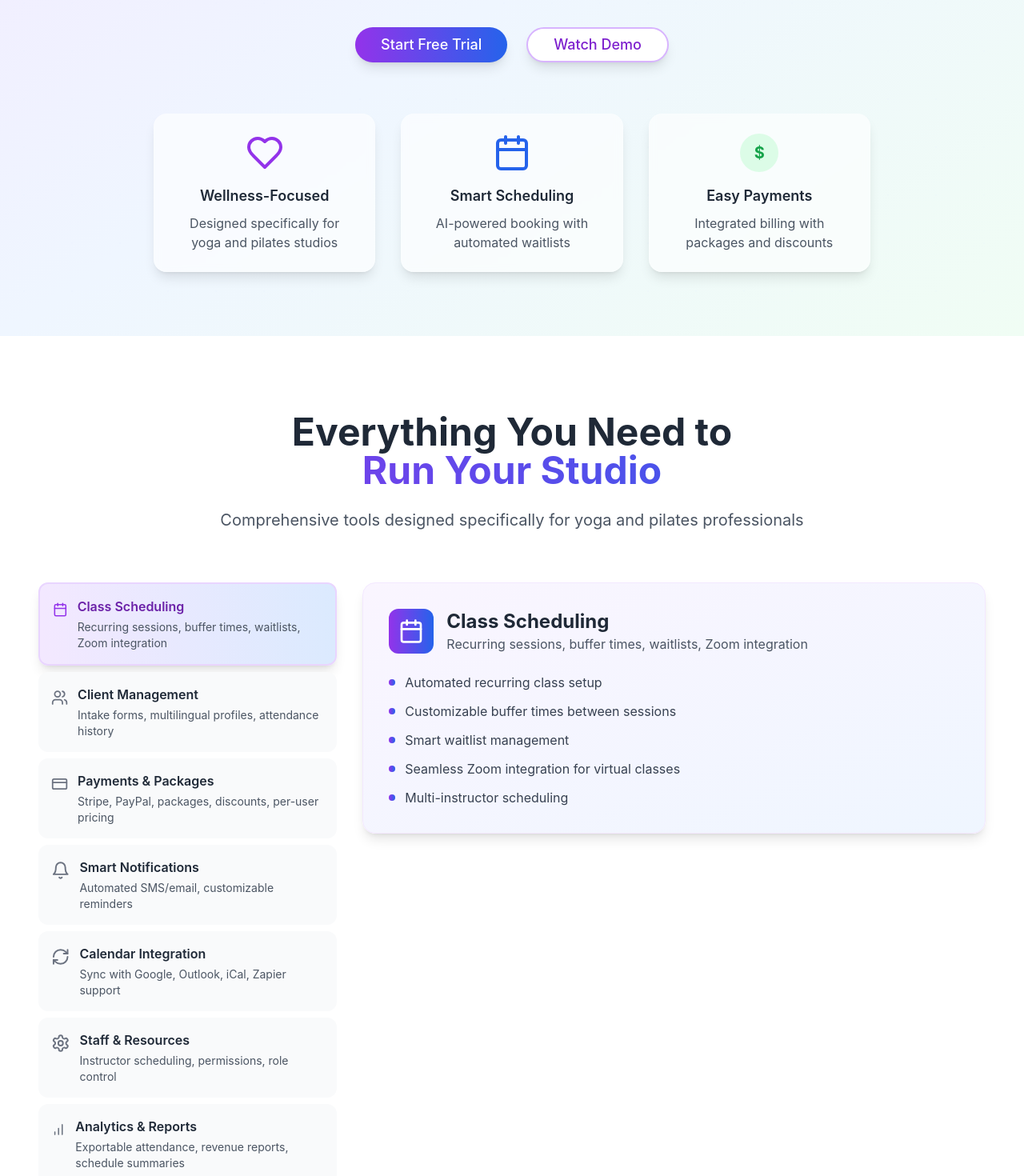
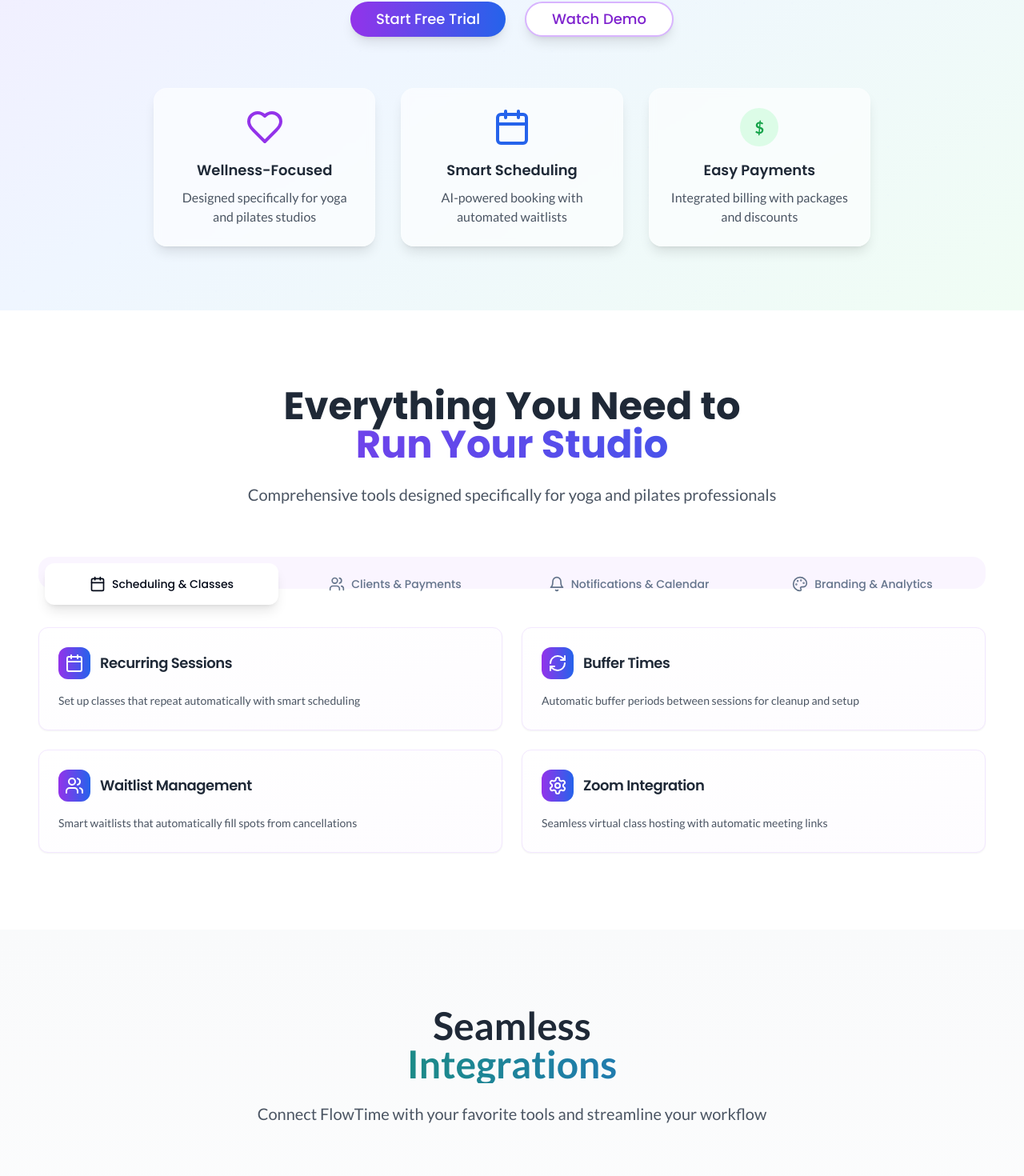
Before and after one commit to dramani-panvatech/flowtime-studio-scheduler-pro, a React (Vite) app: page / in a window 1280 px wide. Shown: the part 446-1916 px from the top of the page at 80% size. Built offline with nearby package versions, Linux system fonts and the light colour scheme.

Commit message:
Refactor: Implement full website design
Implement the complete design for the FlowTime website, including Hero, Features (with tabs/accordion), Testimonials, Pricing, CTA, and Footer sections, adhering to the specified design and technical requirements.

```diff
--- a/src/components/FeaturesSection.tsx
+++ b/src/components/FeaturesSection.tsx
@@ -1,215 +1,187 @@
+
 import React, { useState } from 'react';
-import { Calendar, Users, CreditCard, Bell, RefreshCw, Shield, BarChart, Palette, Smartphone, Settings } from 'lucide-react';
+import { Tabs, TabsContent, TabsList, TabsTrigger } from '@/components/ui/tabs';
+import { Card, CardContent, CardDescription, CardHeader, CardTitle } from '@/components/ui/card';
+import { Calendar, Users, CreditCard, Bell, RefreshCw, Settings, BarChart, Palette, Smartphone, Shield } from 'lucide-react';
 
-const features = [
+const featureTabs = [
   {
     id: 'scheduling',
+    label: 'Scheduling & Classes',
     icon: Calendar,
-    title: 'Class Scheduling',
-    description: 'Recurring sessions, buffer times, waitlists, Zoom integration',
-    details: [
-      'Automated recurring class setup',
-      'Customizable buffer times between sessions',
-      'Smart waitlist management',
-      'Seamless Zoom integration for virtual classes',
-      'Multi-instructor scheduling'
+    features: [
+      {
+        icon: Calendar,
+        title: 'Recurring Sessions',
+        description: 'Set up classes that repeat automatically with smart scheduling'
+      },
+      {
+        icon: RefreshCw,
+        title: 'Buffer Times',
+        description: 'Automatic buffer periods between sessions for cleanup and setup'
+      },
+      {
+        icon: Users,
+        title: 'Waitlist Management',
+        description: 'Smart waitlists that automatically fill spots from cancellations'
+      },
+      {
+        icon: Settings,
+        title: 'Zoom Integration',
+        description: 'Seamless virtual class hosting with automatic meeting links'
+      }
     ]
   },
   {
     id: 'clients',
+    label: 'Clients & Payments',
     icon: Users,
-    title: 'Client Management',
-    description: 'Intake forms, multilingual profiles, attendance history',
-    details: [
-      'Custom intake forms and waivers',
-      'Multilingual client profiles',
-      'Detailed attendance tracking',
-      'Client communication tools',
-      'Membership management'
+    features: [
+      {
+        icon: Users,
+        title: 'Intake Forms',
+        description: 'Custom forms and waivers for new client onboarding'
+      },
+      {
+        icon: BarChart,
+        title: 'Attendance Tracking',
+        description: 'Detailed attendance history and client engagement analytics'
+      },
+      {
+        icon: CreditCard,
+        title: 'Payment Processing',
+        description: 'Integrated Stripe and PayPal for seamless transactions'
+      },
+      {
+        icon: Settings,
+        title: 'Credit Packages',
+        description: 'Flexible package deals and bundle pricing options'
+      }
     ]
   },
   {
-    id: 'payments',
-    icon: CreditCard,
-    title: 'Payments & Packages',
-    description: 'Stripe, PayPal, packages, discounts, per-user pricing',
-    details: [
-      'Integrated Stripe and PayPal payments',
-      'Flexible package and bundle options',
-      'Automated discount management',
-      'Per-user pricing models',
-      'Revenue tracking and reporting'
+    id: 'automation',
+    label: 'Notifications & Calendar',
+    icon: Bell,
+    features: [
+      {
+        icon: Bell,
+        title: 'SMS & Email Reminders',
+        description: 'Automated booking confirmations and class reminders'
+      },
+      {
+        icon: RefreshCw,
+        title: 'Calendar Sync',
+        description: 'Two-way sync with Google Calendar, Outlook, and iCal'
+      },
+      {
+        icon: Settings,
+        title: 'Zapier Integration',
+        description: 'Connect with 3000+ apps through Zapier and webhooks'
+      },
+      {
+        icon: BarChart,
+        title: 'Smart Automation',
+        description: 'Custom triggers and workflows for routine tasks'
+      }
     ]
   },
   {
-    id: 'notifications',
-    icon: Bell,
-    title: 'Smart Notifications',
-    description: 'Automated SMS/email, customizable reminders',
-    details: [
-      'Automated booking confirmations',
-      'Customizable reminder schedules',
-      'SMS and email notifications',
-      'Class change alerts',
-      'Marketing campaign tools'
-    ]
+    id: 'advanced',
+    label: 'Branding & Analytics',
+    icon: Palette,
+    features: [
+      {
+        icon: Palette,
+        title: 'Custom Branding',
+        description: 'White-label booking widgets with your domain and styling'
       },
       {
-    id: 'calendar',
-    icon: RefreshCw,
-    title: 'Calendar Integration',
-    description: 'Sync with Google, Outlook, iCal, Zapier support',
-    details: [
-      'Two-way Google Calendar sync',
-      'Outlook and iCal integration',
-      'Zapier automation support',
-      'Multi-timezone support',
-      'Calendar embedding options'
-    ]
+        icon: BarChart,
+        title: 'Analytics & Reports',
+        description: 'Detailed insights into class popularity and revenue trends'
       },
       {
-    id: 'staff',
-    icon: Settings,
-    title: 'Staff & Resources',
-    description: 'Instructor scheduling, permissions, role control',
-    details: [
-      'Instructor availability management',
-      'Role-based permissions',
-      'Resource booking system',
-      'Staff communication tools',
-      'Performance tracking'
-    ]
+        icon: Smartphone,
+        title: 'Mobile Apps',
+        description: 'Native iOS and Android apps for clients and instructors'
       },
       {
-    id: 'analytics',
-    icon: BarChart,
-    title: 'Analytics & Reports',
-    description: 'Exportable attendance, revenue reports, schedule summaries',
-    details: [
-      'Real-time attendance tracking',
-      'Revenue and financial reports',
-      'Class popularity analytics',
-      'Custom report builder',
-      'Data export capabilities'
-    ]
-  },
-  {
-    id: 'branding',
-    icon: Palette,
-    title: 'Custom Branding',
-    description: 'Embeddable calendars, custom CSS, domain branding',
-    details: [
-      'White-label booking widgets',
-      'Custom CSS styling',
-      'Your domain branding',
-      'Logo and color customization',
-      'Mobile app branding'
-    ]
-  },
-  {
-    id: 'security',
         icon: Shield,
         title: 'Security & Compliance',
-    description: 'GDPR, PCI-DSS, role-based access, uptime',
-    details: [
-      'GDPR compliant data handling',
-      'PCI-DSS payment security',
-      'Role-based access control',
-      '99.9% uptime guarantee',
-      'Regular security audits'
-    ]
-  },
-  {
-    id: 'mobile',
-    icon: Smartphone,
-    title: 'Mobile Access',
-    description: 'iOS/Android apps, mobile web optimization',
-    details: [
-      'Native iOS and Android apps',
-      'Responsive mobile web design',
-      'Offline booking capabilities',
-      'Push notifications',
-      'Mobile payment processing'
+        description: 'GDPR compliant with PCI-DSS payment security'
+      }
     ]
   }
 ];
 
 const FeaturesSection = () => {
-  const [activeFeature, setActiveFeature] = useState('scheduling');
-  const currentFeature = features.find(f => f.id === activeFeature) || features[0];
+  const [activeTab, setActiveTab] = useState('scheduling');
 
   return (
     <section className="py-24 px-4 bg-white" id="features">
       <div className="container mx-auto max-w-7xl">
         <div className="text-center mb-16">
-          <h2 className="text-4xl md:text-5xl font-bold text-gray-800 mb-6">
+          <h2 className="text-4xl md:text-5xl font-bold text-gray-800 mb-6 font-['Poppins']">
             Everything You Need to
             <span className="block bg-gradient-to-r from-purple-600 to-blue-600 bg-clip-text text-transparent">
               Run Your Studio
             </span>
           </h2>
-          <p className="text-xl text-gray-600 max-w-3xl mx-auto">
+          <p className="text-xl text-gray-600 max-w-3xl mx-auto font-['Lato']">
             Comprehensive tools designed specifically for yoga and pilates professionals
           </p>
         </div>
 
-        <div className="grid grid-cols-1 lg:grid-cols-3 gap-8">
-          {/* Feature Navigation */}
-          <div className="lg:col-span-1 space-y-2">
-            {features.map((feature) => {
+        <Tabs value={activeTab} onValueChange={setActiveTab} className="w-full">
+          <TabsList className="grid w-full grid-cols-2 lg:grid-cols-4 mb-12 bg-purple-50 p-2 rounded-2xl">
+            {featureTabs.map((tab) => {
+              const Icon = tab.icon;
+              return (
+                <TabsTrigger
+                  key={tab.id}
+                  value={tab.id}
+                  className="flex items-center space-x-2 py-4 px-6 rounded-xl data-[state=active]:bg-white data-[state=active]:shadow-lg transition-all duration-200 font-['Poppins']"
+                >
+                  <Icon className="h-5 w-5" />
+                  <span className="hidden sm:inline">{tab.label}</span>
+                </TabsTrigger>
+              );
+            })}
+          </TabsList>
+
+          {featureTabs.map((tab) => (
+            <TabsContent key={tab.id} value={tab.id} className="mt-0">
+              <div className="grid grid-cols-1 md:grid-cols-2 gap-6">
+                {tab.features.map((feature, index) => {
                   const Icon = feature.icon;
                   return (
-                <button
-                  key={feature.id}
-                  onClick={() => setActiveFeature(feature.id)}
-                  className={`w-full text-left p-4 rounded-xl transition-all duration-200 ${
-                    activeFeature === feature.id
-                      ? 'bg-gradient-to-r from-purple-100 to-blue-100 border-2 border-purple-200 shadow-lg'
-                      : 'bg-gray-50 hover:bg-gray-100 hover:shadow-md'
-                  }`}
+                    <Card
+                      key={index}
+                      className="hover:shadow-lg transition-all duration-300 border-purple-100 hover:border-purple-200 bg-gradient-to-br from-white to-purple-50/30"
                     >
-                  <div className="flex items-start space-x-3">
-                    <Icon className={`h-6 w-6 mt-1 ${
-                      activeFeature === feature.id ? 'text-purple-600' : 'text-gray-500'
-                    }`} />
-                    <div>
-                      <h3 className={`font-semibold mb-1 ${
-                        activeFeature === feature.id ? 'text-purple-800' : 'text-gray-800'
-                      }`}>
+                      <CardHeader className="pb-4">
+                        <div className="flex items-center space-x-3">
+                          <div className="p-2 bg-gradient-to-r from-purple-600 to-blue-600 rounded-lg">
+                            <Icon className="h-6 w-6 text-white" />
+                          </div>
+                          <CardTitle className="text-lg font-semibold text-gray-800 font-['Poppins']">
                             {feature.title}
-                      </h3>
-                      <p className="text-sm text-gray-600">{feature.description}</p>
+                          </CardTitle>
                         </div>
-                  </div>
-                </button>
+                      </CardHeader>
+                      <CardContent>
+                        <CardDescription className="text-gray-600 leading-relaxed font-['Lato']">
+                          {feature.description}
+                        </CardDescription>
+                      </CardContent>
+                    </Card>
                   );
                 })}
               </div>
-
-          {/* Feature Details */}
-          <div className="lg:col-span-2">
-            <div className="bg-gradient-to-br from-purple-50 to-blue-50 p-8 rounded-2xl shadow-lg border border-purple-100">
-              <div className="flex items-center space-x-4 mb-6">
-                <div className="p-3 bg-gradient-to-r from-purple-600 to-blue-600 rounded-xl">
-                  <currentFeature.icon className="h-8 w-8 text-white" />
-                </div>
-                <div>
-                  <h3 className="text-2xl font-bold text-gray-800">{currentFeature.title}</h3>
-                  <p className="text-gray-600">{currentFeature.description}</p>
-                </div>
-              </div>
-
-              <ul className="space-y-3">
-                {currentFeature.details.map((detail, index) => (
-                  <li key={index} className="flex items-start space-x-3">
-                    <div className="w-2 h-2 bg-gradient-to-r from-purple-600 to-blue-600 rounded-full mt-2 flex-shrink-0"></div>
-                    <span className="text-gray-700">{detail}</span>
-                  </li>
+            </TabsContent>
           ))}
-              </ul>
-            </div>
-          </div>
-        </div>
+        </Tabs>
       </div>
     </section>
   );
--- a/src/components/HeroSection.tsx
+++ b/src/components/HeroSection.tsx
@@ -1,9 +1,26 @@
 
-import React from 'react';
+import React, { useState } from 'react';
 import { Button } from '@/components/ui/button';
+import { Dialog, DialogContent, DialogHeader, DialogTitle, DialogTrigger } from '@/components/ui/dialog';
+import { Input } from '@/components/ui/input';
+import { Label } from '@/components/ui/label';
+import { Select, SelectContent, SelectItem, SelectTrigger, SelectValue } from '@/components/ui/select';
 import { Calendar, Heart } from 'lucide-react';
 
 const HeroSection = () => {
+  const [formData, setFormData] = useState({
+    name: '',
+    email: '',
+    studioName: '',
+    studioSize: ''
+  });
+
+  const handleSubmit = (e: React.FormEvent) => {
+    e.preventDefault();
+    console.log('Demo request submitted:', formData);
+    // Handle form submission here
+  };
+
   return (
     <section className="relative min-h-screen flex items-center justify-center px-4 py-20 bg-gradient-to-br from-purple-100 via-blue-50 to-green-50">
       <div className="absolute inset-0 opacity-40" style={{
@@ -16,49 +33,119 @@ const HeroSection = () => {
           <div className="flex items-center space-x-2 bg-white/80 backdrop-blur-sm px-6 py-3 rounded-full shadow-lg">
             <Calendar className="h-8 w-8 text-purple-600" />
             <span className="text-2xl font-bold bg-gradient-to-r from-purple-600 to-blue-600 bg-clip-text text-transparent">
-              FlowTime Studio
+              FlowTime
             </span>
           </div>
         </div>
 
-        <h1 className="text-5xl md:text-7xl font-bold text-gray-800 mb-6 leading-tight">
+        <h1 className="text-5xl md:text-7xl font-bold text-gray-800 mb-6 leading-tight font-['Poppins']">
           Effortless Booking for
           <span className="block bg-gradient-to-r from-purple-600 via-blue-600 to-green-600 bg-clip-text text-transparent animate-fade-in">
             Yoga & Pilates Studios
           </span>
         </h1>
 
-        <p className="text-xl md:text-2xl text-gray-600 mb-12 max-w-3xl mx-auto leading-relaxed">
-          Simplify scheduling, client management, payments, and more — all in one place.
-          Transform your wellness business with our intuitive platform.
+        <p className="text-xl md:text-2xl text-gray-600 mb-12 max-w-3xl mx-auto leading-relaxed font-['Lato']">
+          Simplify class scheduling, client management, payments, and more—all in one calming platform.
         </p>
 
         <div className="flex flex-col sm:flex-row gap-6 justify-center items-center mb-16">
-          <Button size="lg" className="bg-gradient-to-r from-purple-600 to-blue-600 hover:from-purple-700 hover:to-blue-700 text-white px-8 py-4 text-lg rounded-full shadow-lg transform hover:scale-105 transition-all duration-200">
+          <Button size="lg" className="bg-gradient-to-r from-purple-600 to-blue-600 hover:from-purple-700 hover:to-blue-700 text-white px-8 py-4 text-lg rounded-full shadow-lg transform hover:scale-105 transition-all duration-200 font-['Poppins']">
             Start Free Trial
           </Button>
-          <Button variant="outline" size="lg" className="border-2 border-purple-300 text-purple-700 hover:bg-purple-50 px-8 py-4 text-lg rounded-full shadow-lg transform hover:scale-105 transition-all duration-200">
-            Watch Demo
-          </Button>
+
+          <Dialog>
+            <DialogTrigger asChild>
+              <Button variant="outline" size="lg" className="border-2 border-purple-300 text-purple-700 hover:bg-purple-50 px-8 py-4 text-lg rounded-full shadow-lg transform hover:scale-105 transition-all duration-200 font-['Poppins']">
+                Watch Demo
+              </Button>
+            </DialogTrigger>
+            <DialogContent className="sm:max-w-[500px] bg-white">
+              <DialogHeader>
+                <DialogTitle className="text-2xl font-bold text-gray-800 text-center mb-2 font-['Poppins']">
+                  Schedule Your Demo
+                </DialogTitle>
+                <p className="text-gray-600 text-center font-['Lato']">
+                  See how FlowTime can transform your studio operations
+                </p>
+              </DialogHeader>
+              <form onSubmit={handleSubmit} className="space-y-6 mt-6">
+                <div className="space-y-2">
+                  <Label htmlFor="name" className="text-sm font-medium text-gray-700 font-['Poppins']">Name</Label>
+                  <Input
+                    id="name"
+                    type="text"
+                    placeholder="Your full name"
+                    value={formData.name}
+                    onChange={(e) => setFormData({...formData, name: e.target.value})}
+                    className="h-12 text-base rounded-lg border-gray-200 focus:border-purple-400 font-['Lato']"
+                    required
+                  />
+                </div>
+                <div className="space-y-2">
+                  <Label htmlFor="email" className="text-sm font-medium text-gray-700 font-['Poppins']">Email</Label>
+                  <Input
+                    id="email"
+                    type="email"
+                    placeholder="your@email.com"
+                    value={formData.email}
+                    onChange={(e) => setFormData({...formData, email: e.target.value})}
+                    className="h-12 text-base rounded-lg border-gray-200 focus:border-purple-400 font-['Lato']"
+                    required
+                  />
+                </div>
+                <div className="space-y-2">
+                  <Label htmlFor="studioName" className="text-sm font-medium text-gray-700 font-['Poppins']">Studio Name</Label>
+                  <Input
+                    id="studioName"
+                    type="text"
+                    placeholder="Your studio name"
+                    value={formData.studioName}
+                    onChange={(e) => setFormData({...formData, studioName: e.target.value})}
+                    className="h-12 text-base rounded-lg border-gray-200 focus:border-purple-400 font-['Lato']"
+                    required
+                  />
+                </div>
+                <div className="space-y-2">
+                  <Label htmlFor="studioSize" className="text-sm font-medium text-gray-700 font-['Poppins']">Studio Size</Label>
+                  <Select value={formData.studioSize} onValueChange={(value) => setFormData({...formData, studioSize: value})}>
+                    <SelectTrigger className="h-12 text-base rounded-lg border-gray-200 focus:border-purple-400 font-['Lato']">
+                      <SelectValue placeholder="Select your studio size" />
+                    </SelectTrigger>
+                    <SelectContent>
+                      <SelectItem value="solo">Solo Instructor</SelectItem>
+                      <SelectItem value="small">Small Studio (2-5 instructors)</SelectItem>
+                      <SelectItem value="medium">Medium Studio (6-15 instructors)</SelectItem>
+                      <SelectItem value="large">Large Studio (16+ instructors)</SelectItem>
+                      <SelectItem value="franchise">Franchise/Multiple Locations</SelectItem>
+                    </SelectContent>
+                  </Select>
+                </div>
+                <Button type="submit" className="w-full h-12 bg-gradient-to-r from-purple-600 to-blue-600 hover:from-purple-700 hover:to-blue-700 text-white rounded-lg text-base font-semibold font-['Poppins']">
+                  Schedule Demo
+                </Button>
+              </form>
+            </DialogContent>
+          </Dialog>
         </div>
 
         <div className="grid grid-cols-1 md:grid-cols-3 gap-8 max-w-4xl mx-auto">
-          <div className="bg-white/60 backdrop-blur-sm p-6 rounded-2xl shadow-lg border border-white/20">
+          <div className="bg-white/60 backdrop-blur-sm p-6 rounded-2xl shadow-lg border border-white/20 hover:shadow-xl transition-all duration-300">
             <Heart className="h-12 w-12 text-purple-600 mx-auto mb-4" />
-            <h3 className="text-lg font-semibold text-gray-800 mb-2">Wellness-Focused</h3>
-            <p className="text-gray-600">Designed specifically for yoga and pilates studios</p>
+            <h3 className="text-lg font-semibold text-gray-800 mb-2 font-['Poppins']">Wellness-Focused</h3>
+            <p className="text-gray-600 font-['Lato']">Designed specifically for yoga and pilates studios</p>
           </div>
-          <div className="bg-white/60 backdrop-blur-sm p-6 rounded-2xl shadow-lg border border-white/20">
+          <div className="bg-white/60 backdrop-blur-sm p-6 rounded-2xl shadow-lg border border-white/20 hover:shadow-xl transition-all duration-300">
             <Calendar className="h-12 w-12 text-blue-600 mx-auto mb-4" />
-            <h3 className="text-lg font-semibold text-gray-800 mb-2">Smart Scheduling</h3>
-            <p className="text-gray-600">AI-powered booking with automated waitlists</p>
+            <h3 className="text-lg font-semibold text-gray-800 mb-2 font-['Poppins']">Smart Scheduling</h3>
+            <p className="text-gray-600 font-['Lato']">AI-powered booking with automated waitlists</p>
           </div>
-          <div className="bg-white/60 backdrop-blur-sm p-6 rounded-2xl shadow-lg border border-white/20">
+          <div className="bg-white/60 backdrop-blur-sm p-6 rounded-2xl shadow-lg border border-white/20 hover:shadow-xl transition-all duration-300">
             <div className="w-12 h-12 bg-green-100 rounded-full flex items-center justify-center mx-auto mb-4">
               <span className="text-green-600 font-bold text-xl">$</span>
             </div>
-            <h3 className="text-lg font-semibold text-gray-800 mb-2">Easy Payments</h3>
-            <p className="text-gray-600">Integrated billing with packages and discounts</p>
+            <h3 className="text-lg font-semibold text-gray-800 mb-2 font-['Poppins']">Easy Payments</h3>
+            <p className="text-gray-600 font-['Lato']">Integrated billing with packages and discounts</p>
           </div>
         </div>
       </div>
--- a/src/components/ui/select.tsx
+++ b/src/components/ui/select.tsx
@@ -1,3 +1,4 @@
+
 import * as React from "react"
 import * as SelectPrimitive from "@radix-ui/react-select"
 import { Check, ChevronDown, ChevronUp } from "lucide-react"
--- a/src/index.css
+++ b/src/index.css
@@ -1,4 +1,5 @@
 
+@import url('https://fonts.googleapis.com/css2?family=Poppins:wght@300;400;500;600;700;800&family=Lato:wght@300;400;700&display=swap');
 @tailwind base;
 @tailwind components;
 @tailwind utilities;
@@ -95,7 +96,7 @@ All colors MUST be HSL.
 
   body {
     @apply bg-background text-foreground;
-    font-family: 'Inter', -apple-system, BlinkMacSystemFont, 'Segoe UI', 'Roboto', sans-serif;
+    font-family: 'Lato', -apple-system, BlinkMacSystemFont, 'Segoe UI', 'Roboto', sans-serif;
   }
 }
 
@@ -134,3 +135,12 @@ html {
   -webkit-text-fill-color: transparent;
   background-clip: text;
 }
+
+/* Font utilities */
+.font-poppins {
+  font-family: 'Poppins', sans-serif;
+}
+
+.font-lato {
+  font-family: 'Lato', sans-serif;
+}
```
Also changed, not shown: src/components/TestimonialsSection.tsx (+9 -9 lines). Lines whose indentation alone changed are shown as unchanged.
